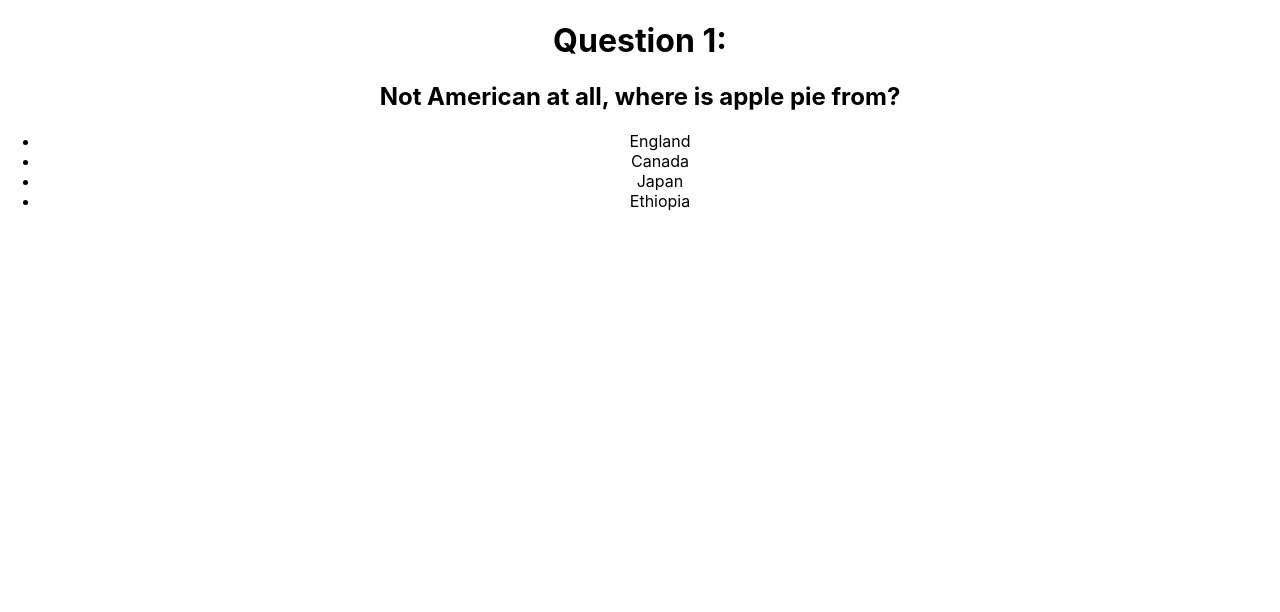
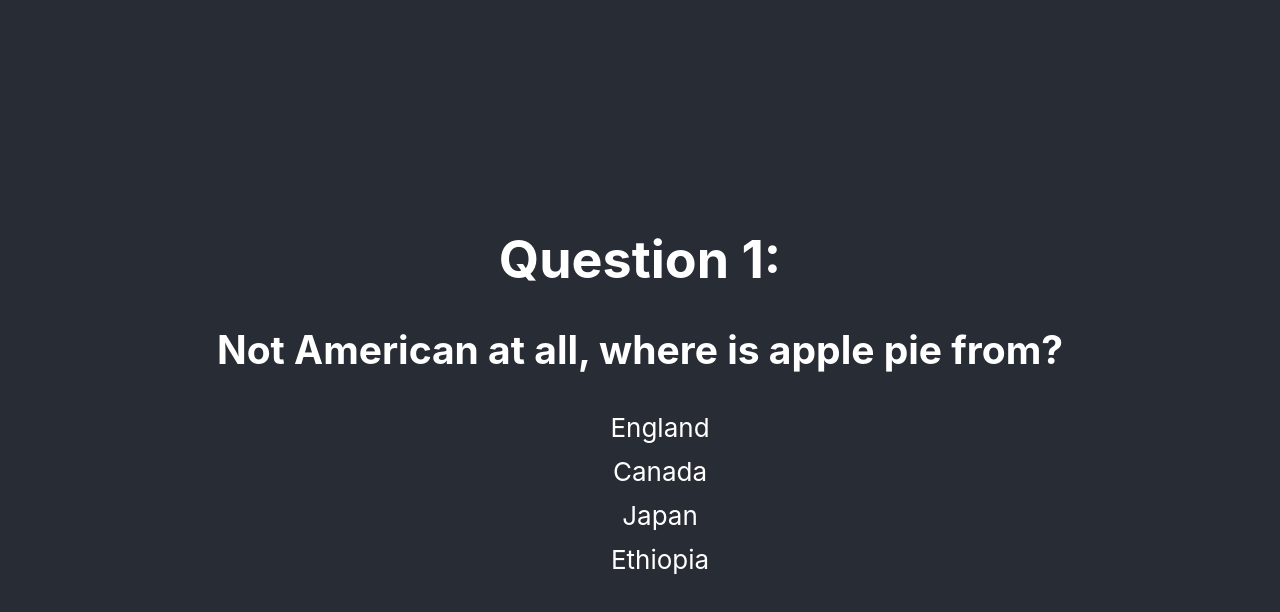
Before and after one commit to digitopolis/trivia-training, a React (Create React App) app: page /quiz in a window 1280 px wide. Shown: the top 612 px of the page. Built offline with nearby package versions, Linux system fonts and the light colour scheme.

Commit message:
Update question styling

```diff
--- a/src/App.css
+++ b/src/App.css
@@ -18,3 +18,12 @@
   cursor: pointer;
   text-decoration: none;
 }
+
+li {
+  padding: 0.25em;
+  list-style-type: none;
+}
+
+li:hover {
+  border: 2px solid;
+}
--- a/src/components/quiz.tsx
+++ b/src/components/quiz.tsx
@@ -21,7 +21,7 @@ const Quiz: React.FC<{ questions: IQuestion[] }> = ({ questions }) => {
     return shuffleArray(choices);
   };
   return (
-    <div>
+    <header className="App-header">
       <Question
         number={questionNumber}
         question={currentQuestion.question}
@@ -29,7 +29,7 @@ const Quiz: React.FC<{ questions: IQuestion[] }> = ({ questions }) => {
         correctAnswer={currentQuestion.correct}
         nextQuestion={getNextQuestion}
       />
-    </div>
+    </header>
   );
 };
 
```
